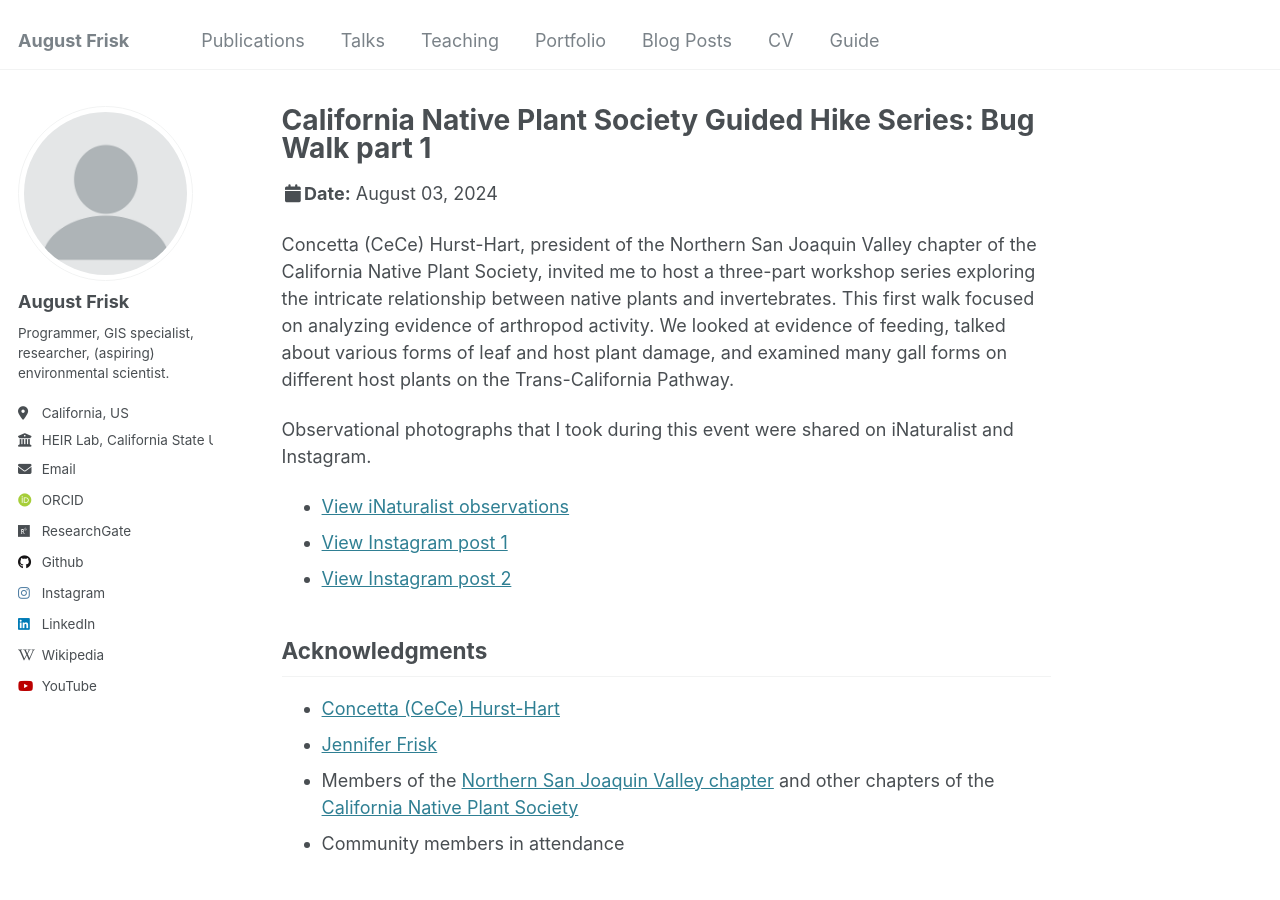
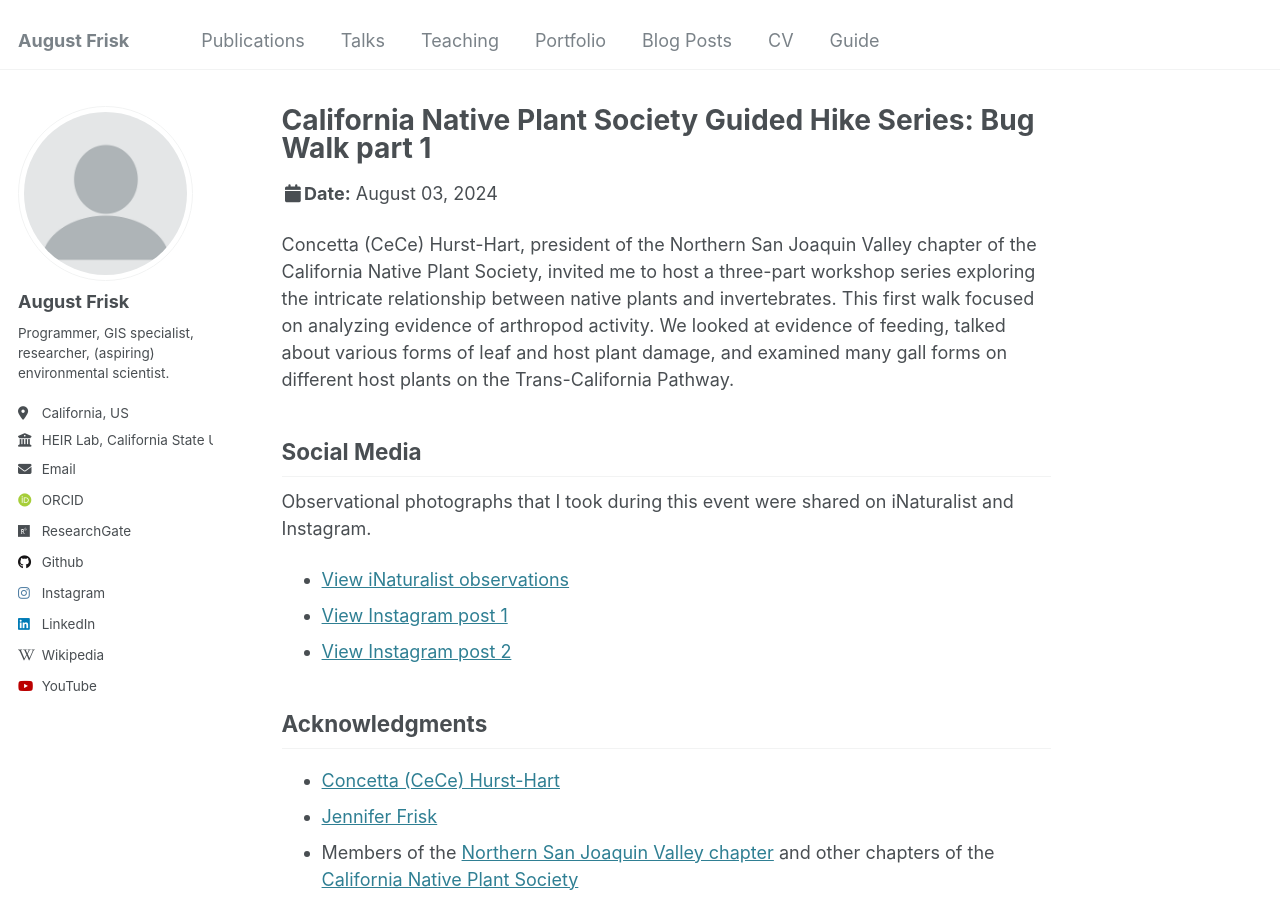
Before and after one commit to 4N0NYM0U5MY7H/4N0NYM0U5MY7H.github.io, a Jekyll site: the page built from _talks/2024-08-03-bug-walk-part-1.md, in a window 1280 px wide and 900 px high. Built offline with Jekyll 4.4.1, drawn with Linux system fonts in a browser that asks for light colours; some web fonts are replaced.

Commit message:
Update 2024-08-03-bug-walk-part-1.md

```diff
--- a/_talks/2024-08-03-bug-walk-part-1.md
+++ b/_talks/2024-08-03-bug-walk-part-1.md
@@ -10,6 +10,7 @@ location: "Turlock, CA"
 
 Concetta (CeCe) Hurst-Hart, president of the Northern San Joaquin Valley chapter of the California Native Plant Society, invited me to host a three-part workshop series exploring the intricate relationship between native plants and invertebrates. This first walk focused on analyzing evidence of arthropod activity. We looked at evidence of feeding, talked about various forms of leaf and host plant damage, and examined many gall forms on different host plants on the Trans-California Pathway.
 
+## Social Media
 Observational photographs that I took during this event were shared on iNaturalist and Instagram.
 * [View iNaturalist observations](https://www.inaturalist.org/observations?on=2024-08-03&place_id=340&project_id=california-state-university-stanislaus&search_on=tags&subview=table)
 * [View Instagram post 1](https://www.instagram.com/p/C-zc0cnR-hA/)
```
